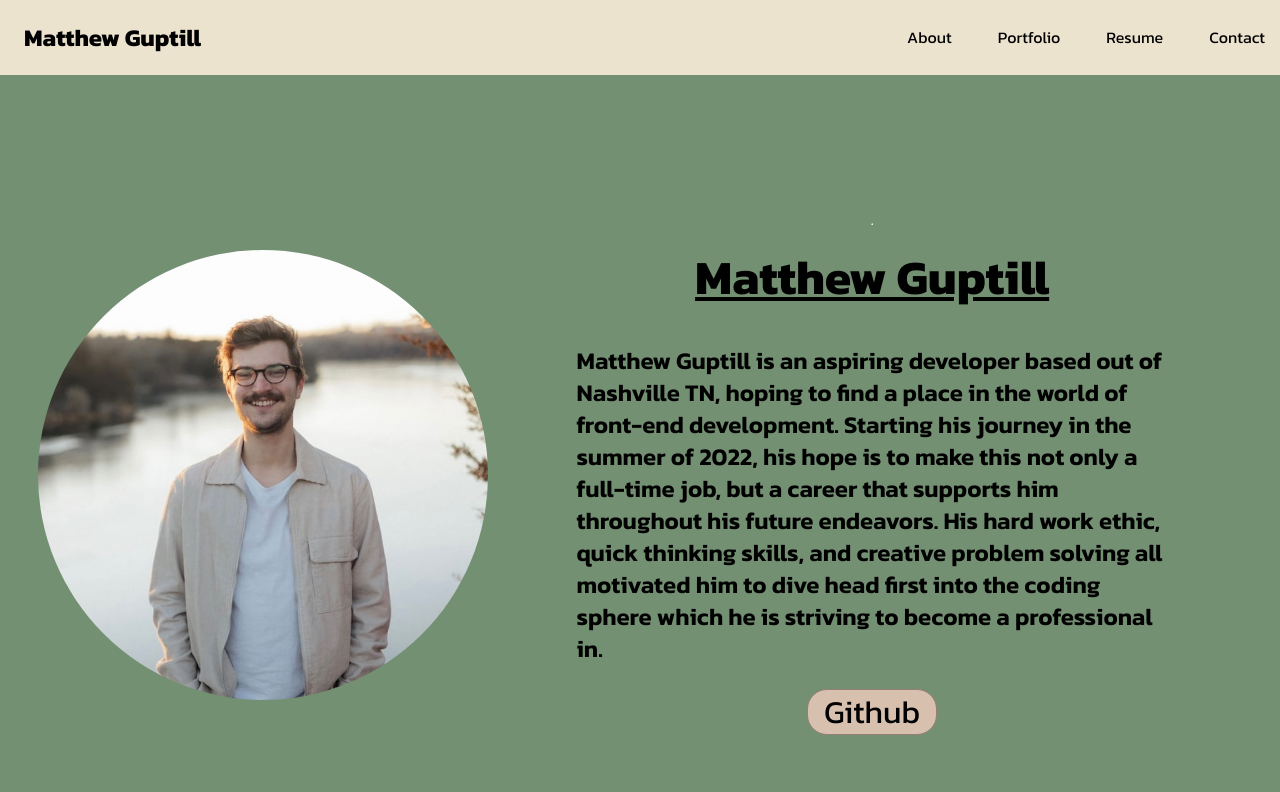
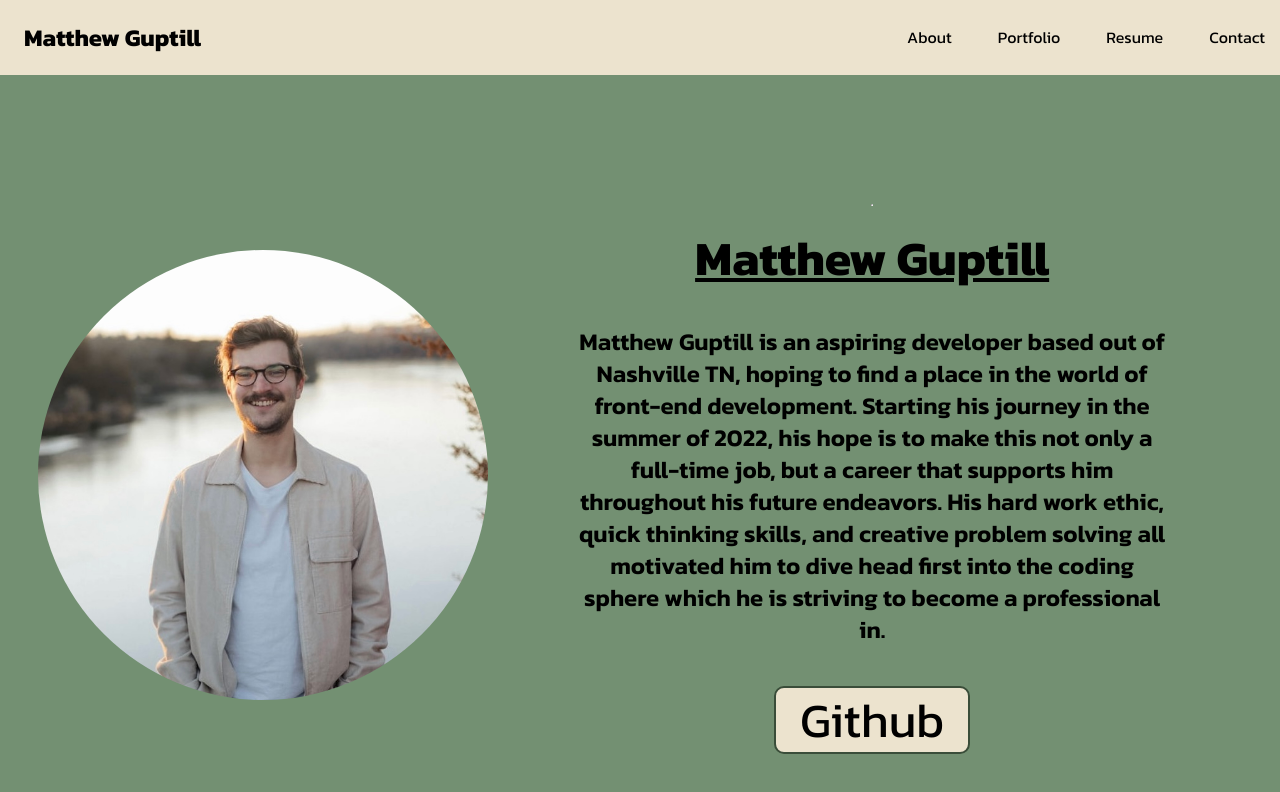
Before and after one commit to MattGuptill/Portfolio-master, a React (Create React App) app: page / in a window 1280 px wide. Shown: the top 792 px of the page. Built offline with nearby package versions, Linux system fonts and the light colour scheme; the HTML template or start-up script is replaced by a standard one.

Commit message:
text align fix

```diff
--- a/src/Components/About/about.css
+++ b/src/Components/About/about.css
@@ -24,6 +24,7 @@
     flex-direction: column;
     align-items: center;
     width: 60%;
+    text-align: center;
 }
 
 .about-img {
@@ -32,19 +33,20 @@
 }
 
 .git-link {
-    padding: 10px 1rem;
-    background-color: #D7C0AE;
-    font-size: 2rem;
+    margin-top: 1rem;
+    padding: 1.25rem 1.5rem;
+    background-color: #ECE3CE;
+    font-size: 3rem;
     color: black;
+    border: solid 2px #3A4D39;
     text-decoration: none;
-    border: 1px solid #967E76;
-    border-radius: 20px;
+    border-radius: 10px;
 }
 
 .git-link:hover {
-    background-color: #967E76;
+    background-color: #3A4D39;
     color: white;
-    transition: all 200ms linear;
+    transition: all 150ms linear;
 }
 
 @media (max-width: 1000px) {
```
